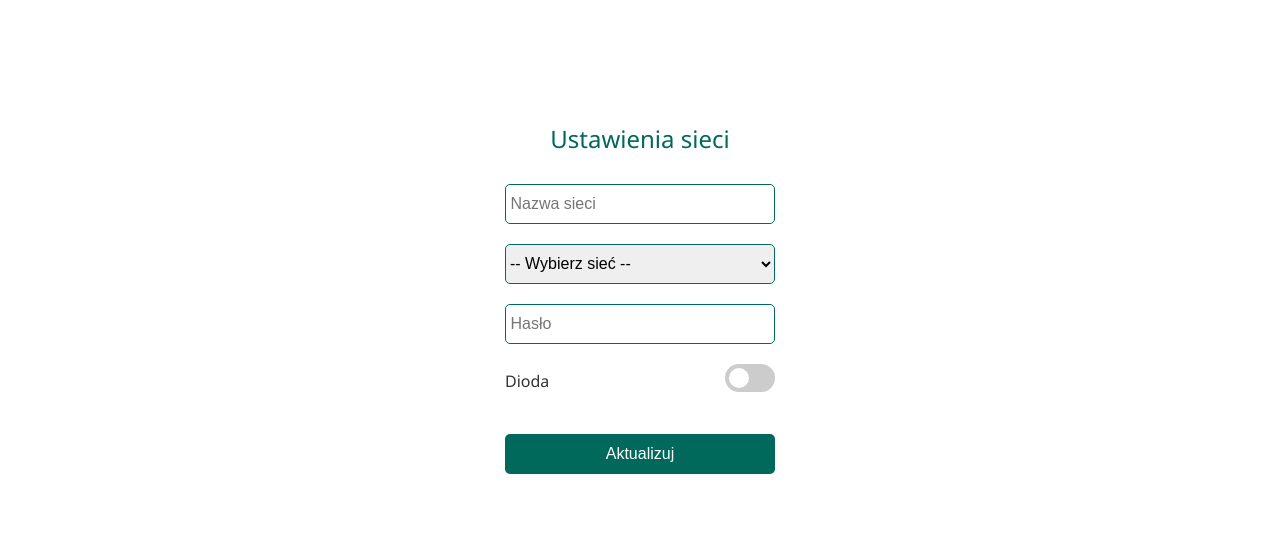
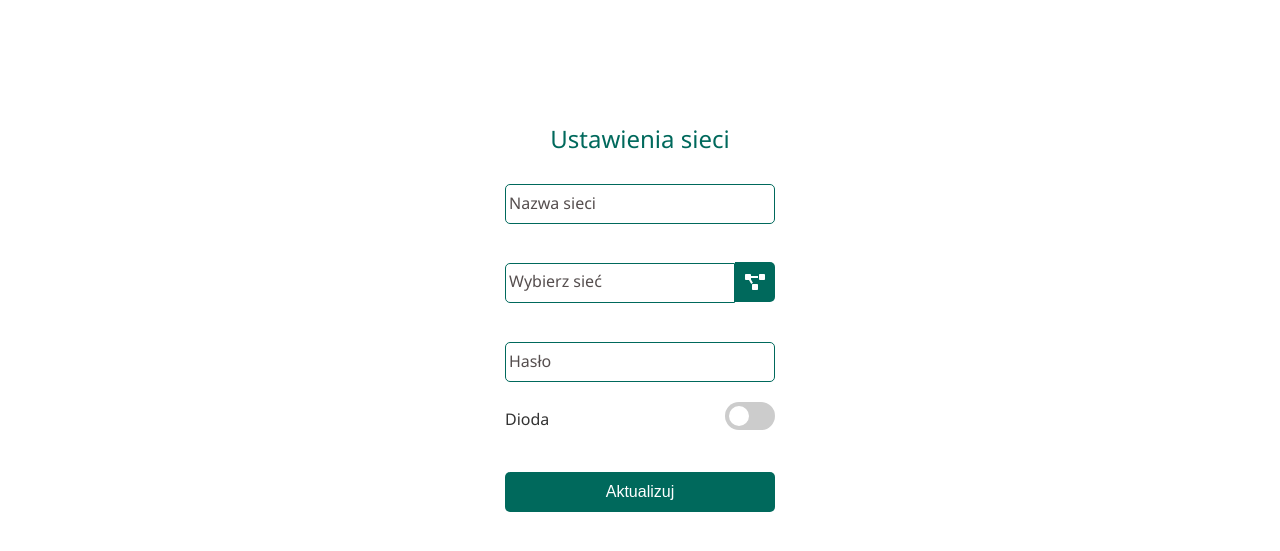
Before and after one commit to Aberratio/iot, a plain HTML site: page network.html in a window 1280 px wide. Shown: the part 75-626 px from the top of the page. Drawn offline with Linux system fonts and the light colour scheme.

Commit message:
add input-with-button

```diff
--- a/network.html
+++ b/network.html
@@ -24,27 +24,40 @@
             <input
               type="text"
               name="name"
-              placeholder=" Nazwa sieci"
+              placeholder="Nazwa sieci"
               required
               autocomplete="off"
             />
           </div>
-          <div class="form-control">
-            <select name="network" id="network-select">
-              <option value="">-- Wybierz sieć --</option>
-              <option value="siec_1">Sieć 1</option>
-              <option value="siec_2">Sieć 2</option>
-              <option value="siec_3">Sieć 3</option>
-              <option value="siec_4">Sieć 4</option>
-              <option value="siec_5">Sieć 5</option>
-              <option value="siec_6">Sieć 6</option>
-            </select>
+          <div>
+            <div class="input-with-button">
+              <p class="form-control_text-input">Wybierz sieć
+                <div class="image_btn">
+                  <svg
+                    aria-hidden="true"
+                    focusable="false"
+                    data-prefix="fas"
+                    data-icon="project-diagram"
+                    class="image_on_button"
+                    role="img"
+                    xmlns="http://www.w3.org/2000/svg"
+                    viewBox="0 0 640 512"
+                  >
+                    <path
+                      fill="currentColor"
+                      d="M384 320H256c-17.67 0-32 14.33-32 32v128c0 17.67 14.33 32 32 32h128c17.67 0 32-14.33 32-32V352c0-17.67-14.33-32-32-32zM192 32c0-17.67-14.33-32-32-32H32C14.33 0 0 14.33 0 32v128c0 17.67 14.33 32 32 32h95.72l73.16 128.04C211.98 300.98 232.4 288 256 288h.28L192 175.51V128h224V64H192V32zM608 0H480c-17.67 0-32 14.33-32 32v128c0 17.67 14.33 32 32 32h128c17.67 0 32-14.33 32-32V32c0-17.67-14.33-32-32-32z"
+                    ></path>
+                  </svg>
+                </div>
+              </p>
+
+            </div>
           </div>
           <div class="form-control">
             <input
               type="password"
               name="password"
-              placeholder=" Hasło"
+              placeholder="Hasło"
               required
             />
           </div>
--- a/style.css
+++ b/style.css
@@ -41,6 +41,10 @@ p {
 
 img {
   width: 100%;
+}
+
+.inline-element {
+  display: inline;
 }
 
 /* ------  containers ------  */
@@ -125,6 +129,42 @@ img {
   height: 40px;
   border: 1px solid var(--primary-color);
   border-radius: 5px;
+  padding-left: 3px;
+}
+.form-control input::placeholder {
+  font-family: "Segoe UI", Tahoma, Geneva, Verdana, sans-serif;
+  color: rgb(85, 78, 78);
+}
+
+.input-with-button {
+  font-size: 16px;
+  color: rgb(85, 78, 78);
+  display: block;
+  margin: auto;
+  margin-bottom: 20px;
+  margin-top: 0;
+  justify-content: space-between;
+  width: 270px;
+}
+
+.input-with-button > .image_btn {
+  margin-top: 18px;
+  border-radius: 0 5px 5px 0;
+}
+
+.input-with-button > .image_btn:hover {
+  transform: scale(1.02);
+}
+
+.form-control_text-input {
+  z-index: -100;
+  display: inline-block;
+  width: 230px;
+  border: 1px solid var(--primary-color);
+  border-radius: 5px 0 0 5px;
+  height: 40px;
+  padding-top: 5px;
+  padding-left: 3px;
 }
 
 .form-name {
```
